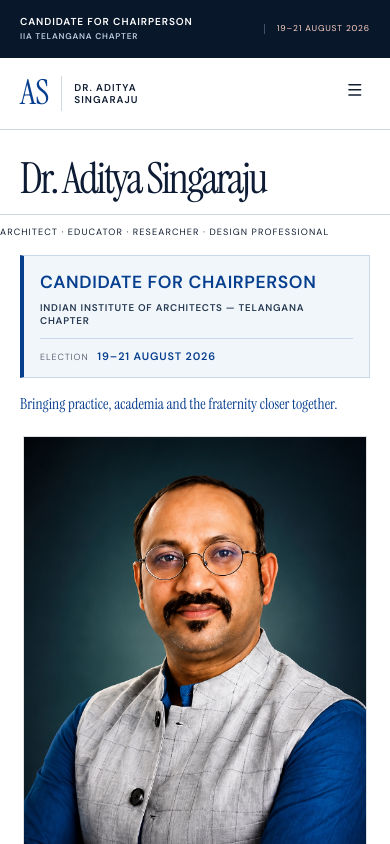
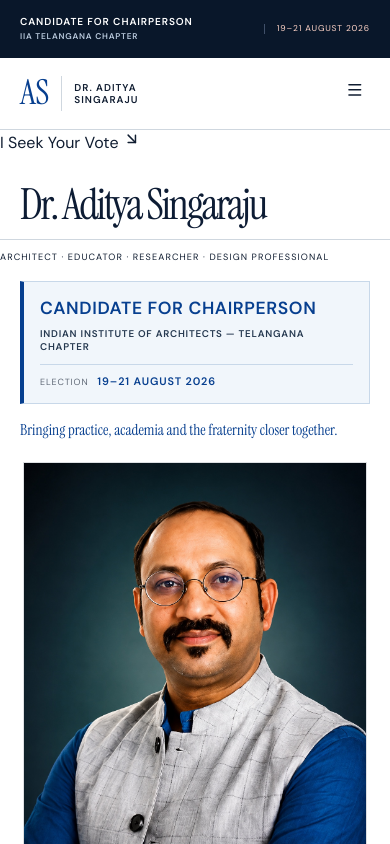
Before and after one commit to shivasricharan/adityasingaraju, a React (Vite) app: page / in a window 390 px wide. Shown: the top 844 px of the page. Built offline with nearby package versions, Linux system fonts and the light colour scheme.

Commit message:
fix: refine tablet hero and add vote request CTA

```diff
--- a/src/main.tsx
+++ b/src/main.tsx
@@ -25,7 +25,7 @@ function useReveals(){React.useEffect(()=>{const items=document.querySelectorAll
 function SectionTitle({number,title,children}:{number:string,title:string,children?:React.ReactNode}){return <div className="sectionTitle reveal"><span>{number}</span><h2>{title}</h2>{children}</div>}
 
 function App(){const [activeTheme,setActiveTheme]=React.useState(0);const [activeProfessional,setActiveProfessional]=React.useState(0);useReveals();return <><ScrollProgress/><Header/><main id="top">
-  <section className="hero ruled" aria-labelledby="hero-title"><div className="heroCopy"><h1 id="hero-title">Dr. Aditya Singaraju</h1><p className="roles">{profile.roles}</p>{siteConfig.electionMode?<div className="candidature" aria-label="Election candidature"><strong>Candidate for Chairperson</strong><span>Indian Institute of Architects — Telangana Chapter</span><em>Election <b>{siteConfig.electionDates}</b></em></div>:<p className="intro">{profile.bio}</p>}<p className="bridge">Bringing practice, academia and the fraternity closer together.</p><blockquote>“{profile.statement}”</blockquote><div className="actions"><a className="primary" href="#vision">My Vision for IIA Telangana <ArrowDownRight/></a><a className="secondary" href="#journey">IIA Journey <ArrowRight/></a></div></div><figure className="portrait"><img src="/aditya-singaraju.jpg" width="1101" height="1429" alt="Portrait of Dr. Aditya Singaraju" fetchPriority="high"/><figcaption>Architect · Educator · Researcher</figcaption></figure></section>
+  <section className="hero ruled" aria-labelledby="hero-title"><div className="heroCopy"><h1 id="hero-title">Dr. Aditya Singaraju</h1><p className="roles">{profile.roles}</p>{siteConfig.electionMode?<><div className="candidature" aria-label="Election candidature"><strong>Candidate for Chairperson</strong><span>Indian Institute of Architects — Telangana Chapter</span><em>Election <b>{siteConfig.electionDates}</b></em></div><a className="voteCta" href="#support">I Seek Your Vote <ArrowDownRight/></a></>:<p className="intro">{profile.bio}</p>}<p className="bridge">Bringing practice, academia and the fraternity closer together.</p><blockquote>“{profile.statement}”</blockquote><div className="actions"><a className="primary" href="#vision">My Vision for IIA Telangana <ArrowDownRight/></a><a className="secondary" href="#journey">IIA Journey <ArrowRight/></a></div></div><figure className="portrait"><img src="/aditya-singaraju.jpg" width="1101" height="1429" alt="Portrait of Dr. Aditya Singaraju" fetchPriority="high"/><figcaption>Architect · Educator · Researcher</figcaption></figure></section>
 
   <section id="about" className="worlds"><SectionTitle number="01" title="Practice. Education. Research."><p>Three parts of one professional journey.</p></SectionTitle><div className="worldGrid">{[
     ['Practice','Principal Architect at IDENTIFIVE Designs, working across architecture, interiors, residential, commercial, retail, restaurant and identity design.'],
@@ -45,7 +45,7 @@ function App(){const [activeTheme,setActiveTheme]=React.useState(0);const [activ
 
   <section id="education" className="education band"><SectionTitle number="06" title="Education"/><div className="educationLine">{profile.education.map(e=><article key={e.year}><span>{e.year}</span><h3>{e.degree}</h3><p>{e.institution}</p></article>)}</div><p className="phd">Ph.D. research focus: Environmental Psychology, spatial cognition, human navigation and wayfinding behaviour.</p></section>
 
-  {siteConfig.electionMode?<section className="newChapter"><p>A new chapter for IIA Telangana<br/><strong>Election · {siteConfig.electionDates}</strong></p><div><h2>Together, let us build a Chapter that is <em>inclusive, inspiring and accountable.</em></h2><blockquote>With experience as my foundation, learning as my constant companion and service as my commitment, I seek the opportunity to continue serving our fraternity.</blockquote><p>Dr. Aditya Singaraju<br/>Candidate for Chairperson · IIA Telangana Chapter</p></div></section>:null}
+  {siteConfig.electionMode?<section id="support" className="newChapter"><p>A new chapter for IIA Telangana<br/><strong>Election · {siteConfig.electionDates}</strong></p><div><h2>Together, let us build a Chapter that is <em>inclusive, inspiring and accountable.</em></h2><blockquote>With experience as my foundation, learning as my constant companion and service as my commitment, I seek the opportunity to continue serving our fraternity.</blockquote><p>Dr. Aditya Singaraju<br/>Candidate for Chairperson · IIA Telangana Chapter</p></div></section>:null}
 
   </main><footer><a className="brand inverse" href="#top"><span>AS</span><b>Dr. Aditya<br/>Singaraju</b></a><p>{profile.roles}</p><p>© {new Date().getFullYear()} Dr. Aditya Singaraju</p></footer></>}
 
```
